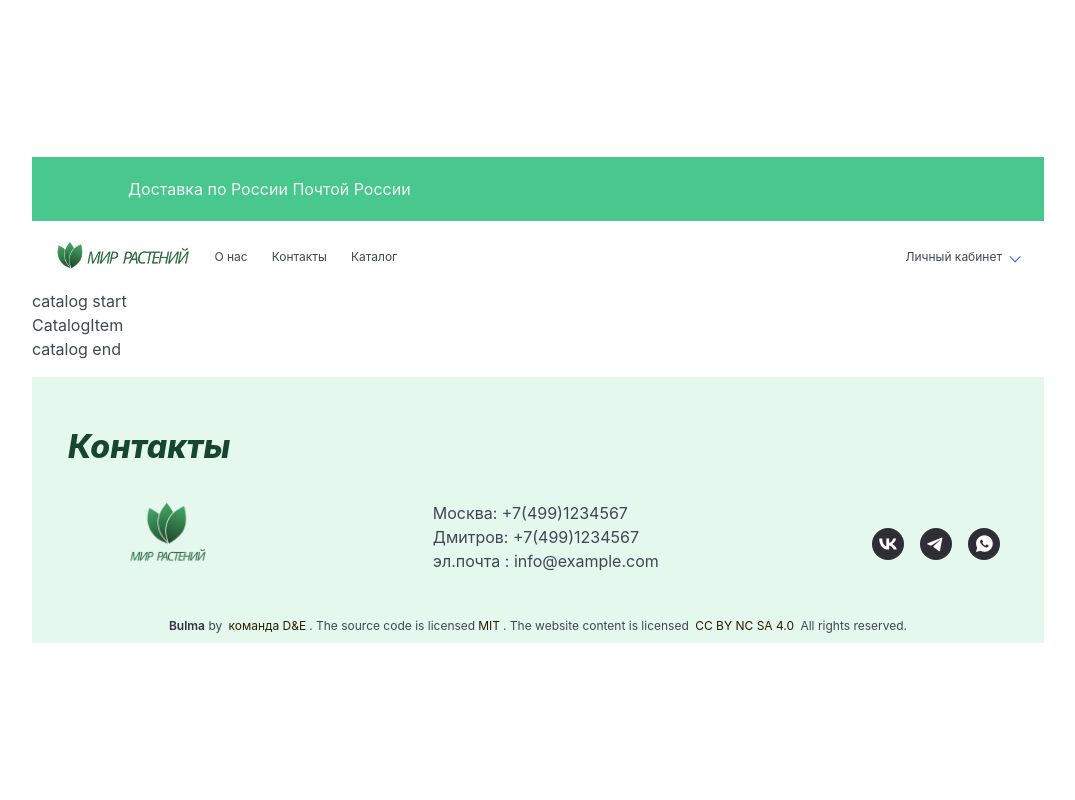
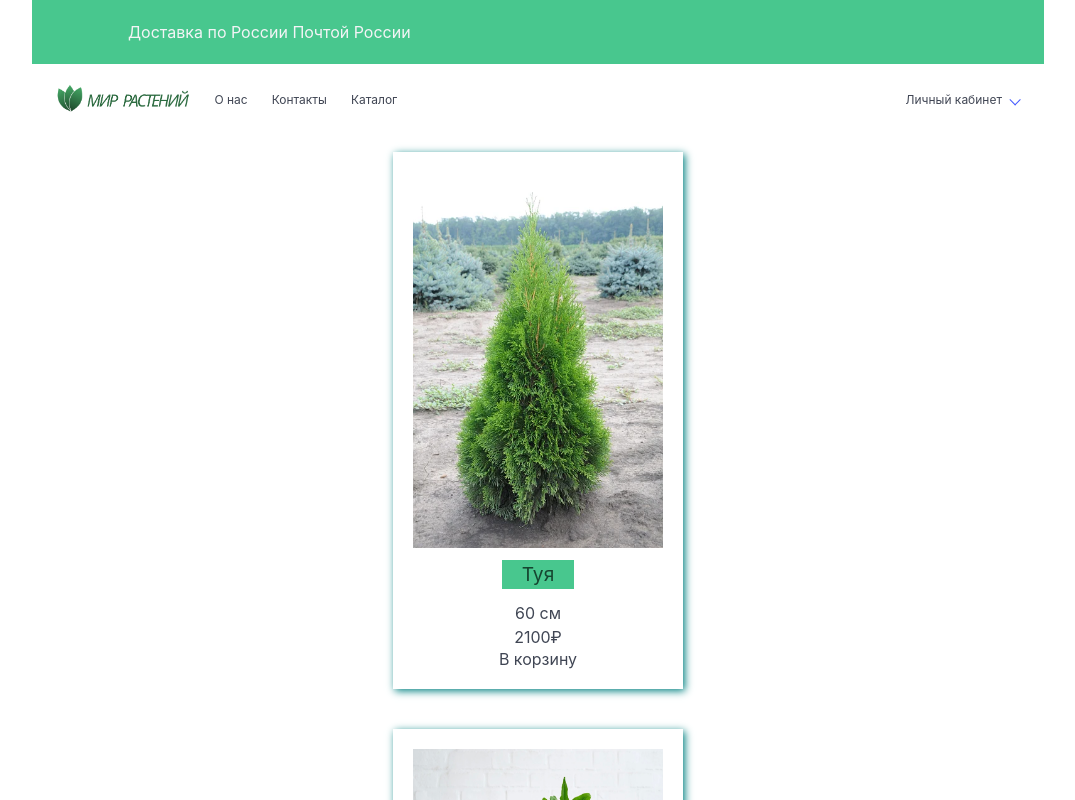
Before and after one commit to ElenaFro/teamproject, a Vue app: page /catalog in a window 1280 px wide. Shown: the top 800 px of the page, without its empty margins (102-1177 px from the left). Built offline with nearby package versions, Linux system fonts and the light colour scheme; some icons are missing.

Commit message:
upd Catalog Item styles

```diff
--- a/src/App.vue
+++ b/src/App.vue
@@ -11,3 +11,7 @@ export default {
   },
 };
 </script>
+
+<style>
+@import "bulma/css/bulma.min.css";
+</style>
--- a/src/components/Catalog/Catalog.vue
+++ b/src/components/Catalog/Catalog.vue
@@ -1,11 +1,10 @@
 <template>
   <div class="catalog">
-    <CatalogItem />
-    <!-- <CatalogItem
+    <CatalogItem
       v-for="plant in plants"
       :key="plant.vcode"
       :plant_data="plant"
-    /> -->
+    />
   </div>
 </template>
 
--- a/src/components/Catalog/CatalogItem.vue
+++ b/src/components/Catalog/CatalogItem.vue
@@ -1,23 +1,26 @@
 <template>
-  <h3>CatalogItem</h3>
-  <!-- <img
-      class="card-catalog__image"
-      :src="'/src/assets/images/' + plant.image"
-      alt="picture"
-    /> -->
-  <!-- <p class="card-catalog__name">{{ plant.name }}</p>
-  <p class="card-catalog__price">{{ plant.price }}</p>
-  <p class="card-catalog__about">{{ plant.about }}</p>
-  <button class="card-catalog__add_to_cart_btn pink btn" @click="addToCart">
-    В корзину
-  </button> -->
+  <div class="catalog-items">
+    <div class="catalog-item">
+      <img
+        class="catalog-item__image"
+        :src="'../../src/assets/plantsImages/' + plant_data.image"
+        alt="picture"
+      />
+      <p class="catalog-item__name">{{ plant_data.name }}</p>
+      <p class="catalog-item__about">{{ plant_data.about }}</p>
+      <p class="catalog-item__price">{{ plant_data.price + "₽" }}</p>
+      <button class="catalog-item__add_to_cart_btn pink btn" @click="addToCart">
+        В корзину
+      </button>
+    </div>
+  </div>
 </template>
 
 <script>
 export default {
   name: "catalogItem",
   props: {
-    plants: {
+    plant_data: {
       type: Object,
       default() {
         return {};
@@ -34,3 +37,28 @@ export default {
   },
 };
 </script>
+
+<style>
+.catalog-items {
+  display: flex;
+  justify-content: center;
+}
+.catalog-item {
+  display: flex;
+  flex-direction: column;
+  align-items: center;
+  margin: 20px;
+  padding: 20px;
+  box-shadow: 2px 2px 8px 0 teal;
+}
+.catalog-item__image {
+  width: 250px;
+}
+.catalog-item__name {
+  background-color: #48c78e;
+  color: #164630;
+  padding: 0 20px;
+  margin: 12px 0;
+  font-size: 1.2em;
+}
+</style>
--- a/src/components/Catalog/CatalogPage.vue
+++ b/src/components/Catalog/CatalogPage.vue
@@ -2,9 +2,7 @@
   <div class="main">
     <MailHeader />
     <Navigation />
-    <h1>catalog start</h1>
     <Catalog />
-    <h2>catalog end</h2>
     <FooterPart />
   </div>
 </template>
--- a/src/components/StartPage.vue
+++ b/src/components/StartPage.vue
@@ -126,7 +126,6 @@ export default {
 </script>
 
 <style>
-@import "bulma/css/bulma.min.css";
 #app {
   display: flex;
 }
```
